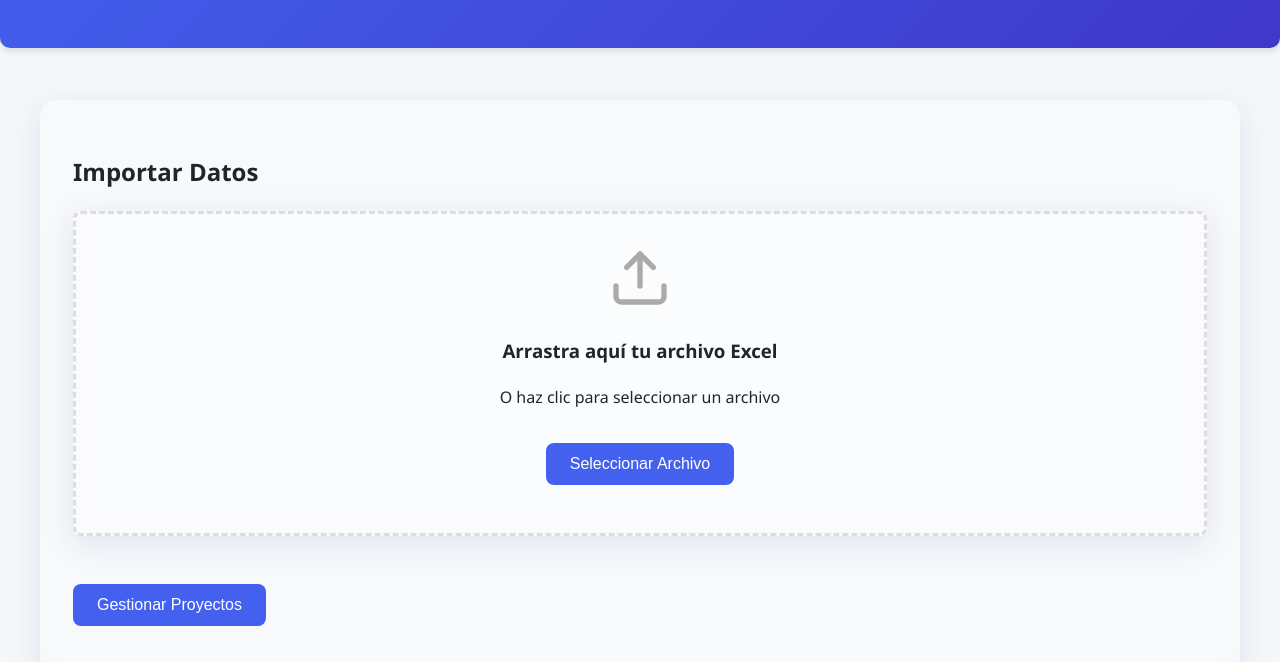
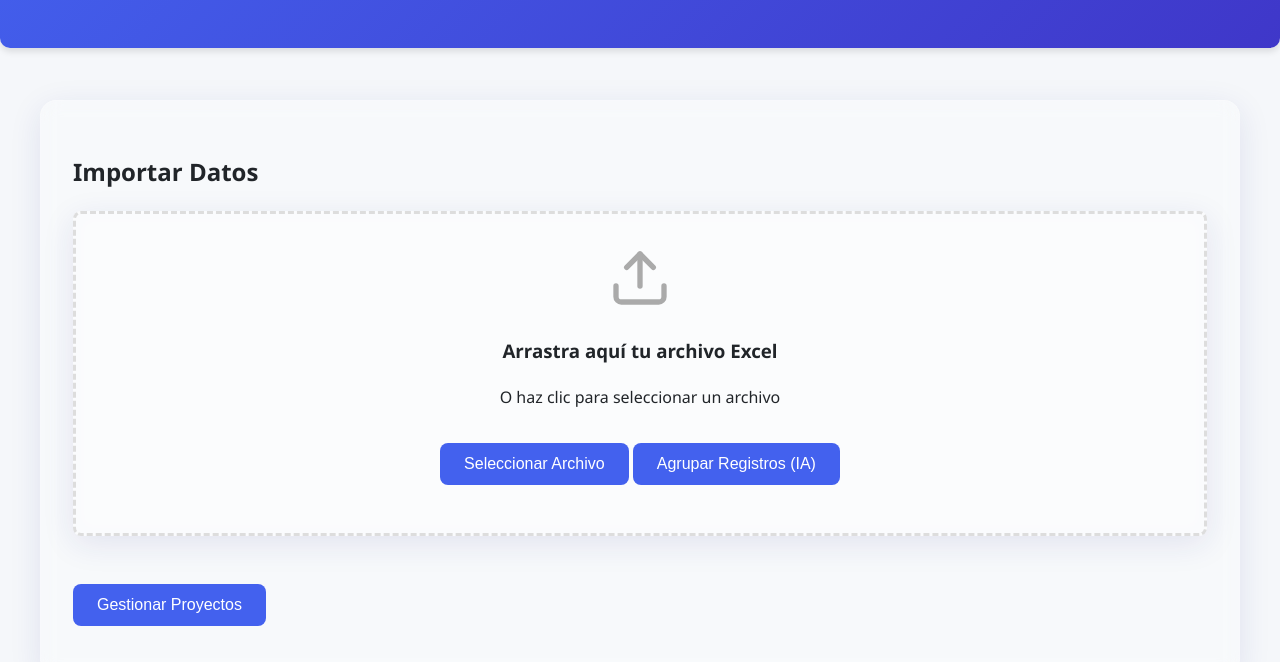
Before and after one commit to AgrupaIa/Datark2, a plain HTML site: page index.html in a window 1280 px wide. Shown: the part 138-800 px from the top of the page. Drawn offline with nearby package versions, Linux system fonts and the light colour scheme; a script that the page names is missing.

Commit message:
Update index.html

```diff
--- a/index.html
+++ b/index.html
@@ -38,6 +38,8 @@
                 <p>O haz clic para seleccionar un archivo</p>
                 <input type="file" id="fileInput" accept=".xlsx, .xls" />
                 <button class="btn" id="selectFileBtn">Seleccionar Archivo</button>
+                <button id="clusterBtn" class="btn">Agrupar Registros (IA)</button>
+
             </div>
             <!-- Almacenamiento -->
             <div class="projects-section card hidden" id="projectsManager">
```
